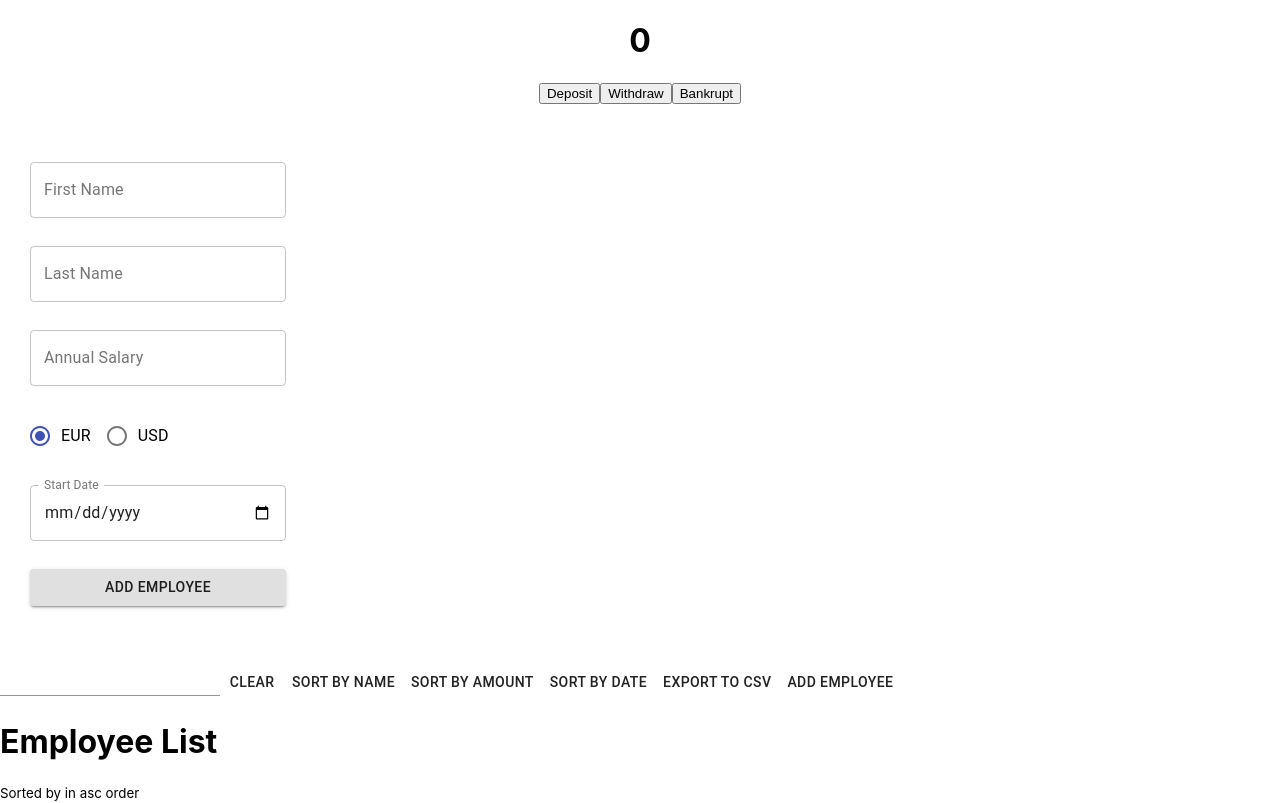
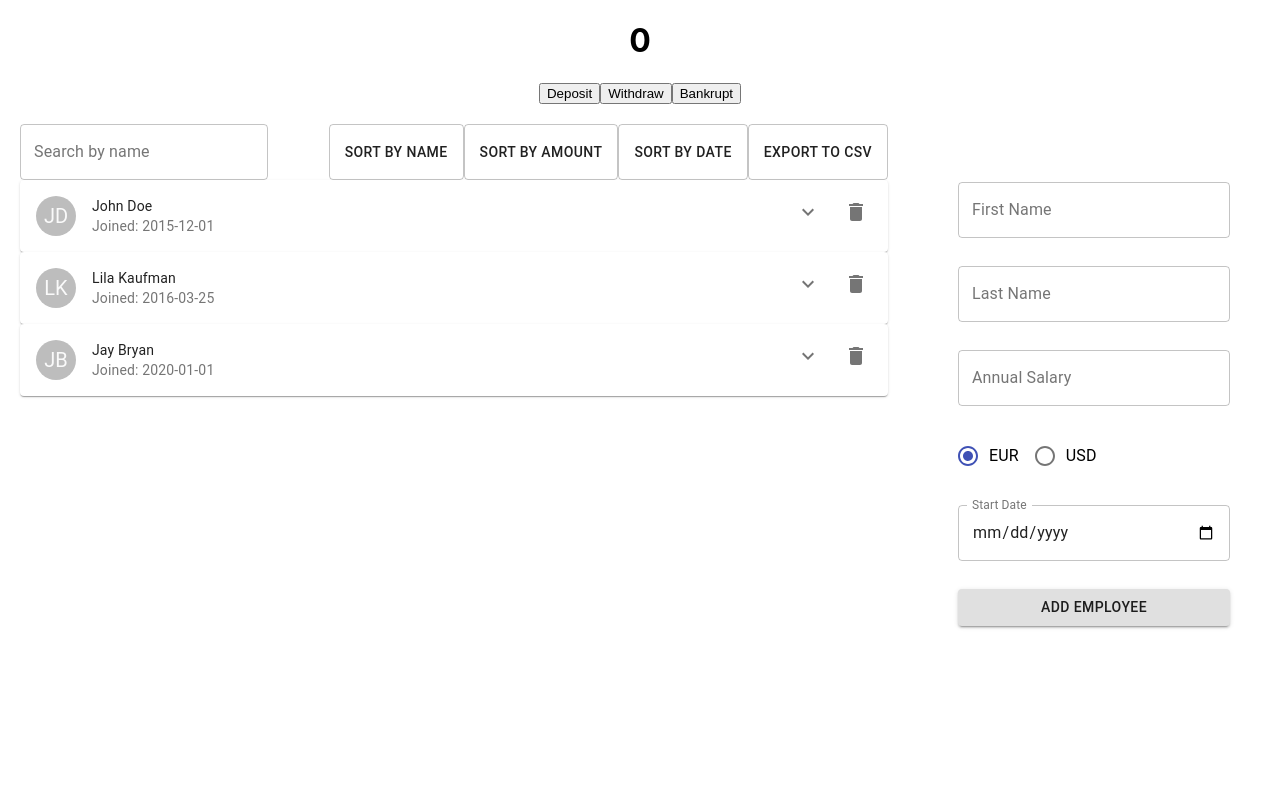
Before and after one commit to MattFarr/HR-System-Frontend, a React (Create React App) app in the folder hr-main-app/: page / in a window 1280 px wide. Shown: the top 803 px of the page. Built offline with nearby package versions, Linux system fonts and the light colour scheme.

Commit message:
* Dashboard

```diff
--- a/hr-main-app/package.json
+++ b/hr-main-app/package.json
@@ -4,6 +4,7 @@
   "private": true,
   "dependencies": {
     "@material-ui/core": "^4.12.1",
+    "@material-ui/icons": "^4.11.2",
     "@material-ui/lab": "*",
     "@testing-library/jest-dom": "^5.11.4",
     "@testing-library/react": "^11.1.0",
--- a/hr-main-app/src/components/EmployeeDashboard.tsx
+++ b/hr-main-app/src/components/EmployeeDashboard.tsx
@@ -1,5 +1,15 @@
 /* eslint-disable react-hooks/exhaustive-deps */
-import { Box, Button, TextField } from "@material-ui/core";
+import {
+  Avatar,
+  Box,
+  Button,
+  Card,
+  CardContent,
+  CardHeader,
+  Collapse,
+  IconButton,
+  TextField,
+} from "@material-ui/core";
 import { useEffect } from "react";
 import { useState } from "react";
 import { orderBy } from "lodash";
@@ -9,6 +19,8 @@ import { useDispatch, useSelector } from "react-redux";
 import { bindActionCreators } from "redux";
 import { employeeActionCreators, State } from "../state";
 import EmployeeForm from "./EmployeeForm";
+import DeleteIcon from "@material-ui/icons/Delete";
+import ExpandMoreIcon from "@material-ui/icons/ExpandMore";
 
 interface ISort {
   field: string;
@@ -32,6 +44,17 @@ const EmployeeDashboard = (): JSX.Element => {
     direction: "asc",
   });
 
+  // const [expanded, setExpanded] = useState(false);
+  const [expandedId, setExpandedId] = useState(-1);
+
+  const handleExpandClick = (i: number) => {
+    setExpandedId(expandedId === i ? -1 : i);
+  };
+
+  // const handleExpandClick = () => {
+  //   setExpanded(!expanded);
+  // };
+
   const updateSort = (field: string) => {
     setSort({
       field,
@@ -44,20 +67,20 @@ const EmployeeDashboard = (): JSX.Element => {
     });
   };
 
-  const addEmployeeConst = () => {
-    let employeeSample: Employee = {
-      id: 6,
-      firstName: "Matthew",
-      lastName: "Farrugia",
-      startDate: "2020-03-03",
-      annualSalary: {
-        amount: 2000,
-        currency: "USD",
-      },
-    };
+  // const addEmployeeConst = () => {
+  //   let employeeSample: Employee = {
+  //     id: 6,
+  //     firstName: "Matthew",
+  //     lastName: "Farrugia",
+  //     startDate: "2020-03-03",
+  //     annualSalary: {
+  //       amount: 2000,
+  //       currency: "USD",
+  //     },
+  //   };
 
-    addEmployee(employeeSample);
-  };
+  //   addEmployee(employeeSample);
+  // };
 
   const exportToCSV = () => {
     if (!employees.length) {
@@ -104,9 +127,94 @@ const EmployeeDashboard = (): JSX.Element => {
   }, [sort]);
 
   return (
-    <Box>
-      <EmployeeForm addEmployee={addEmployee} />
+    <Box display="flex">
+      <Box display="flex" width="70%" flexDirection="column" padding="20px">
+        <Box
+          display="flex"
+          flexDirection="row"
+          width="100%"
+          justifyContent="space-between"
+        >
+          {/* <Box display="flex"> */}
           <TextField
+            label="Search by name"
+            type="text"
+            onChange={(e) => setFilter(e.target.value)}
+            value={filter}
+            variant="outlined"
+          />
+          {/* <Button onClick={() => setFilter(undefined)}>Clear</Button> */}
+          {/* </Box> */}
+          <Box display="flex">
+            <Button variant="outlined" onClick={() => updateSort("firstName")}>
+              Sort by Name
+            </Button>
+            <Button
+              variant="outlined"
+              onClick={() => updateSort("annualSalary.amount")}
+            >
+              Sort by Amount
+            </Button>
+            <Button variant="outlined" onClick={() => updateSort("startDate")}>
+              Sort by Date
+            </Button>
+            <Button variant="outlined" onClick={exportToCSV}>
+              Export to CSV
+            </Button>
+          </Box>
+        </Box>
+        <Box display="flex" flexDirection="column">
+          {employees.map((employee: Employee) => (
+            <Card key={employee.id}>
+              <CardHeader
+                avatar={
+                  <Avatar>{`${employee.firstName.charAt(
+                    0
+                  )}${employee.lastName.charAt(0)}`}</Avatar>
+                }
+                title={`${employee.firstName} ${employee.lastName}`}
+                subheader={`Joined: ${employee.startDate}`}
+                action={
+                  <>
+                    <IconButton
+                      onClick={() => handleExpandClick(employee.id)}
+                      aria-expanded={expandedId === employee.id}
+                      aria-label="show more"
+                    >
+                      <ExpandMoreIcon />
+                    </IconButton>
+                    <IconButton
+                      aria-label="settings"
+                      onClick={() => removeEmployee(employee.id)}
+                    >
+                      <DeleteIcon />
+                    </IconButton>
+                  </>
+                }
+              />
+              <Collapse
+                in={expandedId === employee.id}
+                timeout="auto"
+                unmountOnExit
+              >
+                <CardContent>
+                  <p>Testing this out</p>
+                </CardContent>
+              </Collapse>
+            </Card>
+            /* <Box flexDirection="row" display="flex" key={employee.id}>
+              <p>{employee.firstName}</p>
+              <p>{employee.lastName}</p>
+              <p>{employee.annualSalary.amount}</p>
+              <p>{employee.annualSalary.currency}</p>
+              <p>{employee.startDate} </p>
+              <Button onClick={() => removeEmployee(employee.id)}>
+                Remove Employee
+              </Button>
+            </Box> */
+          ))}
+        </Box>
+        {/* <TextField
           type="text"
           onChange={(e) => setFilter(e.target.value)}
           value={filter}
@@ -135,7 +243,16 @@ const EmployeeDashboard = (): JSX.Element => {
               Remove Employee
             </Button>
           </Box>
-      ))}
+        ))} */}
+      </Box>
+      <Box
+        display="flex"
+        width="30%"
+        justifyContent="center"
+        flexDirection="row"
+      >
+        <EmployeeForm addEmployee={addEmployee} />
+      </Box>
     </Box>
   );
 };
--- a/hr-main-app/src/components/EmployeeForm.tsx
+++ b/hr-main-app/src/components/EmployeeForm.tsx
@@ -2,13 +2,11 @@ import {
   Box,
   Button,
   FormControlLabel,
-  FormHelperText,
   Radio,
   RadioGroup,
-  Select,
   TextField,
 } from "@material-ui/core";
-import { Formik, FormikErrors } from "formik";
+import { Formik } from "formik";
 import { Employee } from "../models/employee";
 import * as Yup from "yup";
 
@@ -49,7 +47,7 @@ const EmployeeForm = (props: EmployeeFormProps): JSX.Element => {
 
         let employeeModel: Employee = {
           id: userId,
-          firstName: values.firsName,
+          firstName: values.firstName,
           lastName: values.lastName,
           startDate: values.startDate,
           annualSalary: {
@@ -69,19 +67,18 @@ const EmployeeForm = (props: EmployeeFormProps): JSX.Element => {
         touched,
         setFieldTouched,
       }) => (
-        <>
+        <Box width="100%">
           <form onSubmit={handleSubmit}>
-            <Box display="flex" flexDirection="column">
             <Box
               display="flex"
               flexDirection="column"
-                padding="30px"
+              padding="50px"
               height="500px"
-                maxWidth="20%"
               justifyContent="space-evenly"
             >
               <TextField
                 id="firstName"
+                fullWidth={true}
                 label="First Name"
                 variant="outlined"
                 name="firstName"
@@ -166,9 +163,8 @@ const EmployeeForm = (props: EmployeeFormProps): JSX.Element => {
                 Add employee
               </Button>
             </Box>
+          </form>
         </Box>
-          </form>
-        </>
       )}
     </Formik>
   );
```
Also changed, not shown: 2 other files (tests, documents, lock files or other folders). Lines whose indentation alone changed are shown as unchanged.
